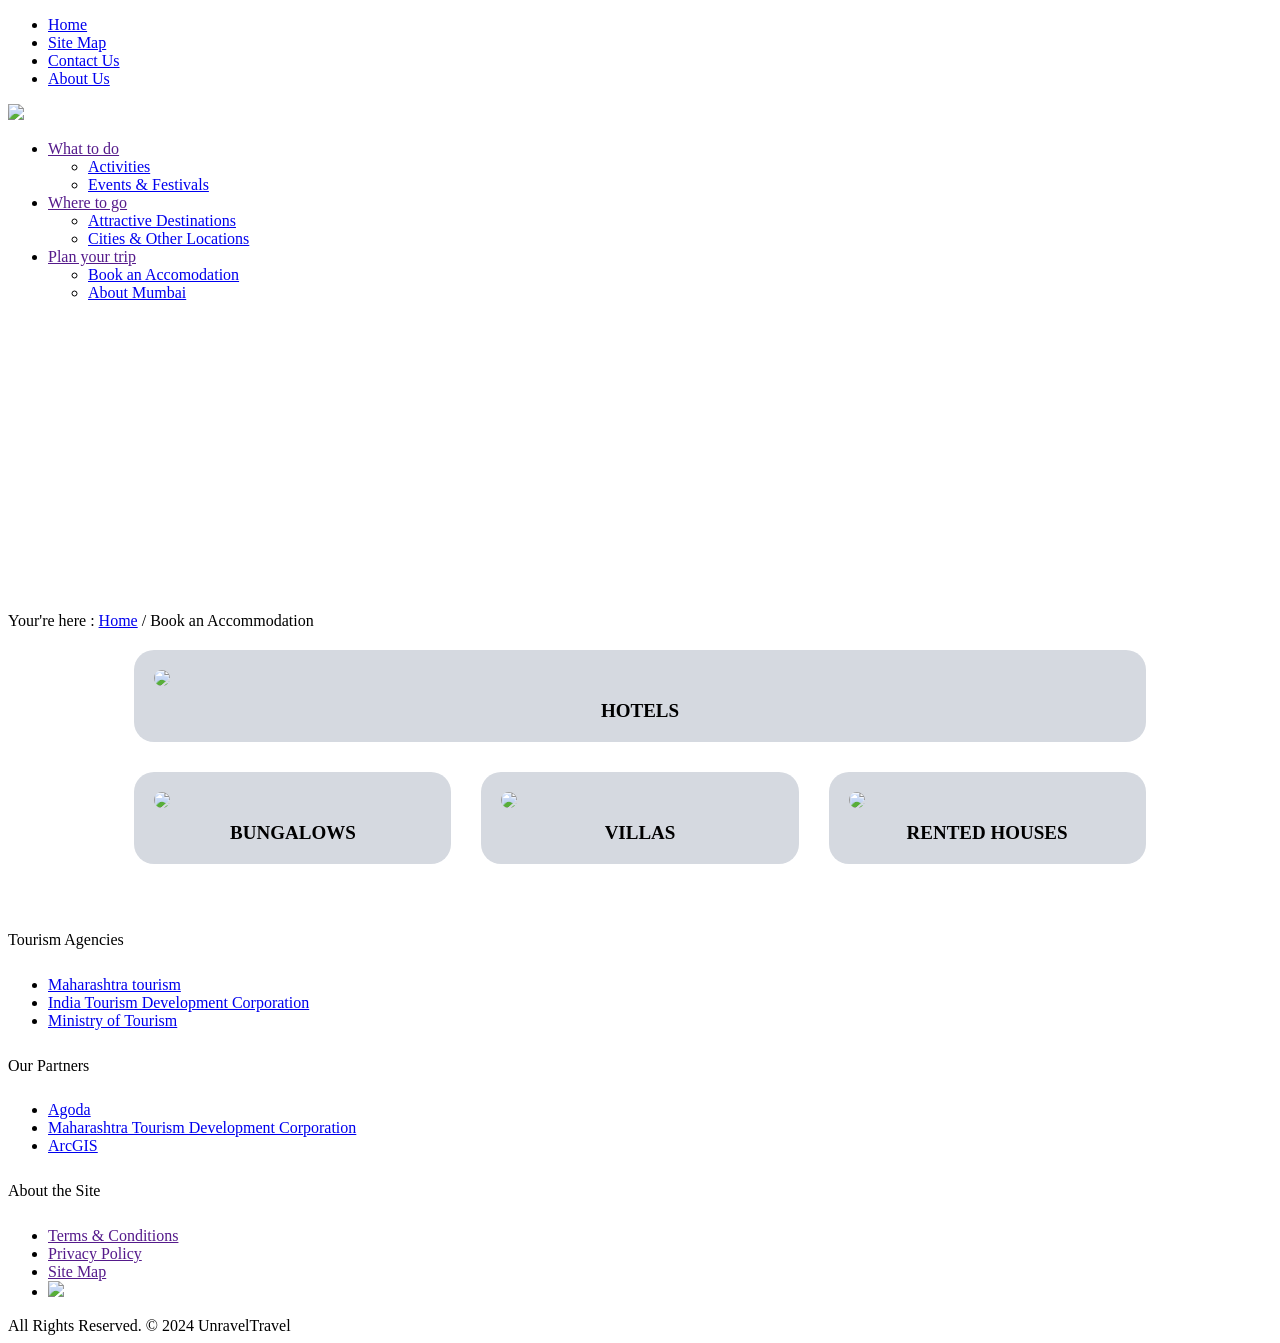
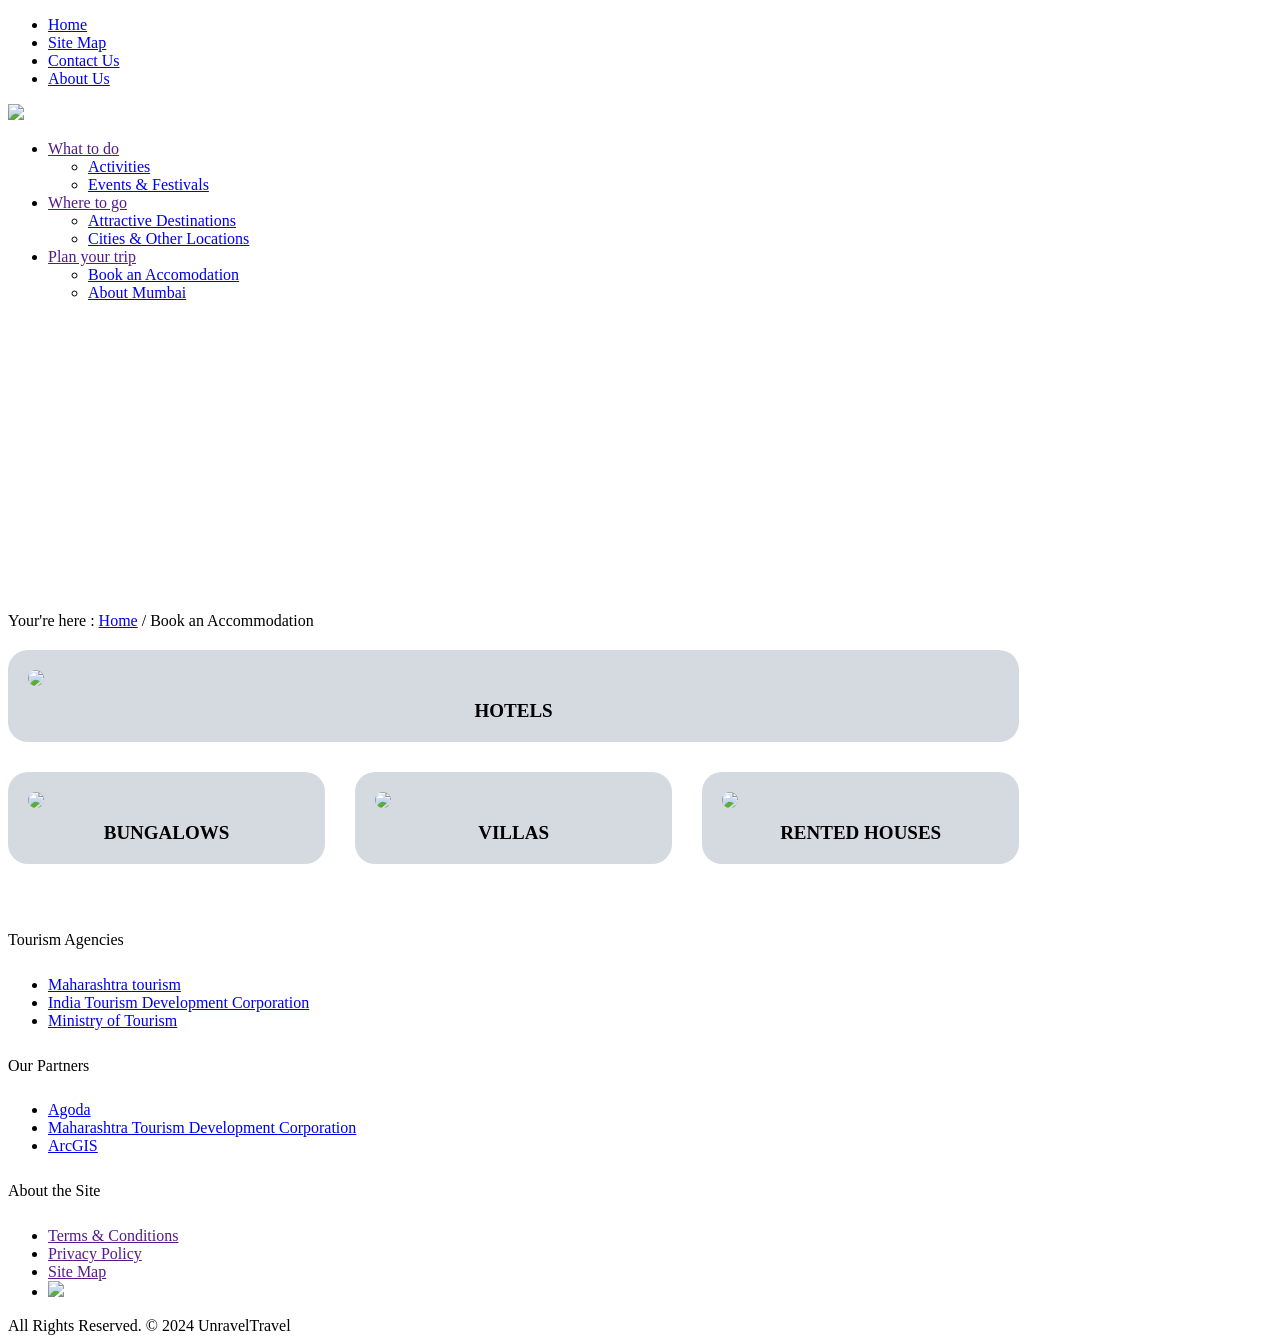

.

--- a/accomodations.css
+++ b/accomodations.css
@@ -21,7 +21,8 @@ header{
 }
 .page-content{
 	width: 80%;
-	margin: 0 auto;
+	mpython create_final_docx.py
+	argin: 0 auto;
 }
 .apartment-content{
 	width: 100%;
